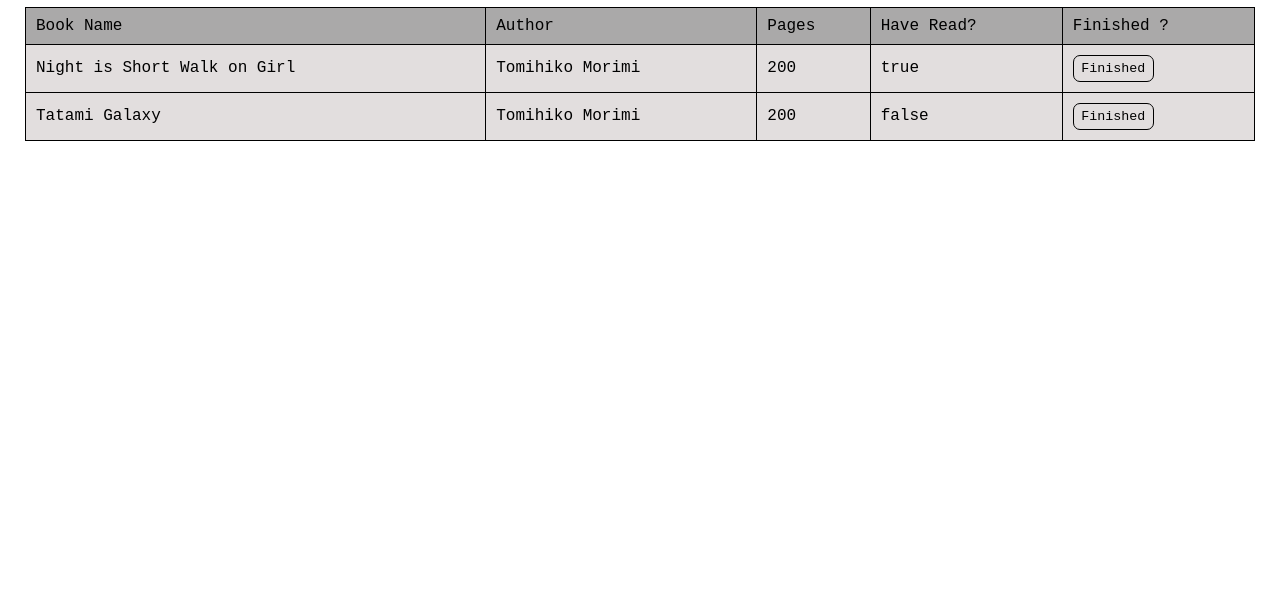
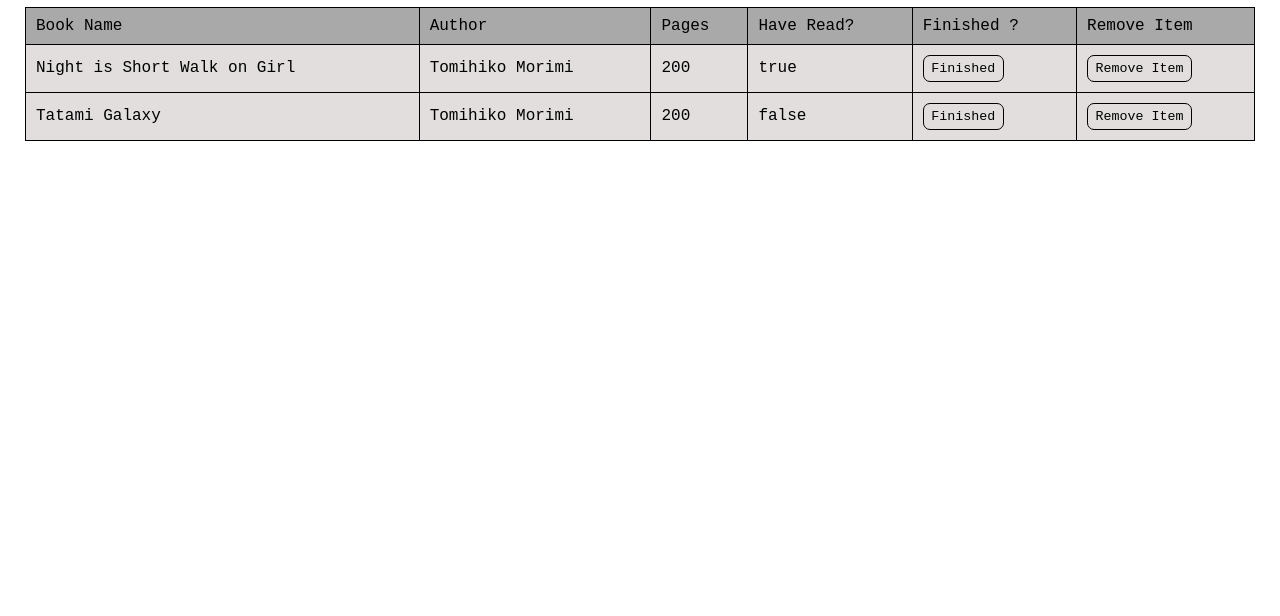
Before and after one commit to LimeAlz/Library, a plain HTML site: page index.html in a window 1280 px wide. Shown: the part 184-800 px from the top of the page. Drawn offline with Linux system fonts and the light colour scheme; a web font is replaced by a local one.

Commit message:
Finsihed

```diff
--- a/index.html
+++ b/index.html
@@ -41,6 +41,7 @@
                         <td class="td-head">Pages</td>
                         <td class="td-head">Have Read? </td>
                         <td class="td-head">Finished ? </td>
+                        <td class="td-head">Remove Item</td>
                     </tr>
                 </table>
             </div>
--- a/script.js
+++ b/script.js
@@ -19,27 +19,41 @@ function Book(name,author,pages,haveRead) {
 
 }
 
-function addBookToLibrary(book) {
+function addBookToLibrary(book,i) {
   // do stuff here
   const newRow = document.createElement('tr');
   const nameData = document.createElement('td');
+  nameData.setAttribute("data-number",i)
   nameData.textContent = book.name;
 
   const authorData = document.createElement('td');
+  authorData.setAttribute("data-number",i)
   authorData.textContent = book.author;
 
   const pageData = document.createElement('td');
+  pageData.setAttribute("data-number",i)
   pageData.textContent = book.pages;
 
   const haveReadData = document.createElement('td');
+  haveReadData.setAttribute("data-number",i)
   haveReadData.classList.add('read');
   haveReadData.textContent = book.haveRead;
 
   const haveFinished = document.createElement('td');
+  haveFinished.setAttribute("data-number",i)
   const finished =  document.createElement('button');
+  finished.setAttribute("data-number",i)
   finished.textContent = "Finished";
   finished.classList.add("finished")
   haveFinished.appendChild(finished);
+
+  const RemoveButton = document.createElement('td');
+  RemoveButton.setAttribute("data-number",i)
+  const removed =  document.createElement('button');
+  removed.setAttribute("data-number",i)
+  removed.textContent = "Remove Item";
+  removed.classList.add("removed")
+  RemoveButton.appendChild(removed);
 
 
   newRow.appendChild(nameData);
@@ -47,6 +61,7 @@ function addBookToLibrary(book) {
   newRow.appendChild(pageData);
   newRow.appendChild(haveReadData);
   newRow.appendChild(haveFinished);
+  newRow.appendChild(RemoveButton);
 
   table.appendChild(newRow);
 }
@@ -59,7 +74,7 @@ showbutton.addEventListener('click',
 
 
 for (let i=0; i< myLibrary.length ;i++){
-  addBookToLibrary(myLibrary[i]);
+  addBookToLibrary(myLibrary[i],i);
 }
 
 button.addEventListener('click', (e)=>{
@@ -71,24 +86,12 @@ button.addEventListener('click', (e)=>{
   }
   let tempbook = new Book(formName.value, formAuthor.value, formPages.value,tempo)
   myLibrary.push(tempbook);
-  addBookToLibrary(tempbook);
+  addBookToLibrary(tempbook,myLibrary.findIndex(x=>x == tempbook));
   console.log(myLibrary);
   formName.value = "", formAuthor.value = "" , formPages.value = "", formHaveRead.value="";
 }
 
 )
-
-// // const finishButton = document.querySelector('.finished');
-// finished.addEventListener('click',(e)=>{
-//     e.preventDefault();
-//     if (haveReadData.textContent === 'true'){
-//       haveReadData.textContent  = false;
-//     }
-//     else{
-//       haveReadData.textContent  = true;
-//     }
-// }
-// )
 
 table.addEventListener('click', (e) => {
   if (e.target.classList.contains('finished')) {
@@ -104,3 +107,25 @@ table.addEventListener('click', (e) => {
     }
   }
 });
+
+
+const RemoveButton = document.querySelector(".removed");
+
+
+table.addEventListener('click',(e)=>{
+  if (e.target.classList.contains('removed')) {
+    e.preventDefault();
+    const clickedButton = e.target;
+
+  const number = clickedButton.dataset.number;
+  const elements = document.querySelectorAll(`[data-number='${number}']`);
+
+  elements.forEach(element => {
+    element.remove();
+  });
+  myLibrary.splice(number,number);
+  console.log(myLibrary);
+
+
+  }
+})
--- a/style.css
+++ b/style.css
@@ -109,6 +109,14 @@ main{
     font-family: inherit;
 }
 
+.removed{
+    background-color: rgb(226, 222, 222) ;
+    padding: 5px 7.5px;
+    border: 1px solid black;
+    border-radius: 7px;
+    font-family: inherit;
+}
+
 
 
 .hidden{
```
